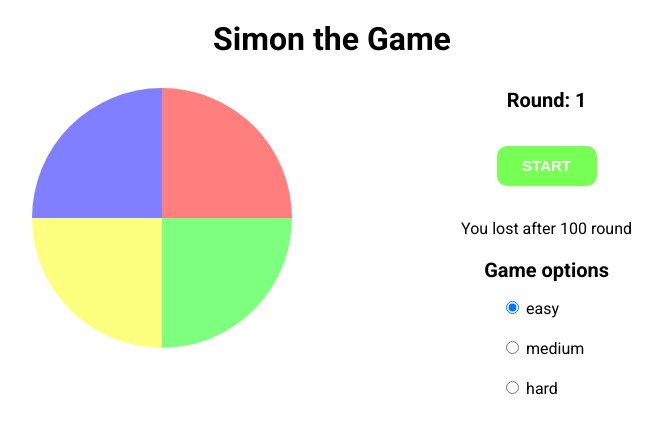
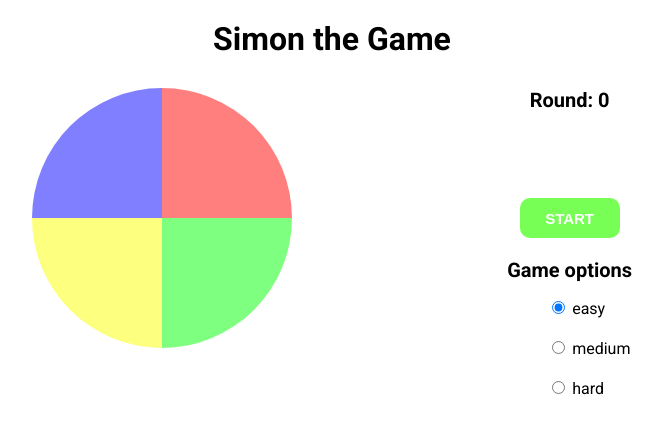
Before and after one commit to mefistodevelop/simon-game, a Vue app: page / in a window 1280 px wide. Shown: the top 434 px of the page, without its empty margins (308-971 px from the left). Built offline with nearby package versions, Linux system fonts and the light colour scheme.

Commit message:
feat: pass to Panel round and result values

```diff
--- a/src/components/Panel.vue
+++ b/src/components/Panel.vue
@@ -1,9 +1,9 @@
 <template>
   <div class="panel">
     <div class="info">
-      <h2 class="subtitle">Round: 1</h2>
-      <button class="button">Start</button>
-      <span class="status">You lost after 100 round</span>
+      <h2 class="subtitle">Round: {{ round }}</h2>
+      <button type="button" class="button" @click="$emit('start')">Start</button>
+      <span v-show="result > 0" class="status">You lost after {{ result }} rounds</span>
     </div>
 
     <div class="options">
@@ -52,13 +52,20 @@
     name: 'Panel',
     data() {
       return {
-        pickedLevel: 'easy',
       };
     },
     props: {
       value: {
         type: String,
-        default: 'easy'
+        default: ''
+      },
+      round: {
+        type: Number,
+        default: 0,
+      },
+      result: {
+        type: Number,
+        default: 0,
       },
     },
     computed: {
@@ -112,6 +119,7 @@
     font-weight: 700;
     text-transform: uppercase;
     color: #fff;
+    cursor: pointer;
   }
 
   .status {
```
